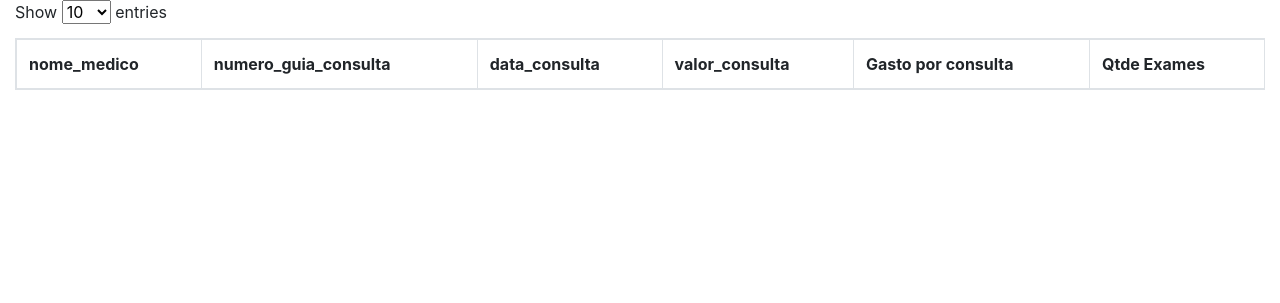
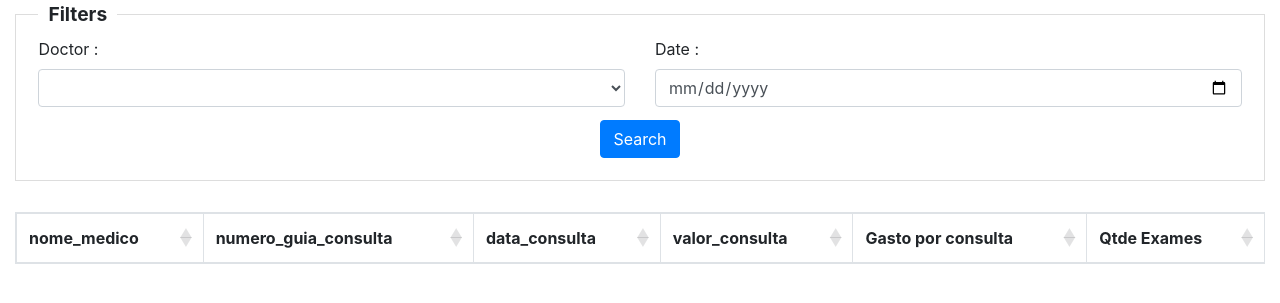
Before and after one commit to dimmykarson/mapes, a Django app: template exams/reports/templates/reports/index.html in a window 1280 px wide. Shown: the top 303 px of the page. Run offline with Django 3.2, Linux system fonts and the light colour scheme; the template is opened without the code that fills it, so the values that code supplies are empty; some libraries are stand-ins or nearby versions.

Commit message:
Search form

```diff
--- /dev/null
+++ b/exams/reports/static/css/default.css
@@ -0,0 +1,16 @@
+fieldset.fieldset-border {
+    border: 1px groove #ddd !important;
+    padding: 0 1.4em 1.4em 1.4em !important;
+    margin: 0 0 1.5em 0 !important;
+    -webkit-box-shadow:  0px 0px 0px 0px #000;
+            box-shadow:  0px 0px 0px 0px #000;
+}
+
+legend.fieldset-border {
+    font-size: 1.2em !important;
+    font-weight: bold !important;
+    text-align: left !important;
+    width:auto;
+    padding:0 10px;
+    border-bottom:none;
+}
--- a/exams/reports/templates/reports/index.html
+++ b/exams/reports/templates/reports/index.html
@@ -8,10 +8,31 @@
 <link rel="stylesheet" type="text/css" href="https://cdnjs.cloudflare.com/ajax/libs/twitter-bootstrap/4.1.1/css/bootstrap.css">
 <link rel="stylesheet" type="text/css" href="https://cdn.datatables.net/1.10.19/css/dataTables.bootstrap4.min.css">
 
+<link rel="stylesheet" type="text/css" href="{% static 'css/default.css' %}">
+
+
 {% endblock %}
 {% block content %}
 <div class="row">
         <div class="col-xl-12">
+            <form>
+                <fieldset class="fieldset-border">
+                <legend class="fieldset-border">{% trans 'Filters'%}</legend>
+                <div class="row">
+                    <div class="control-group col-xl-6">
+                        <label class="control-label input-label" for="selectbox_doctors">{% trans 'Doctor' %} :</label>
+                        <select class="form-control" id="selectbox_doctors" name="selectbox_doctor">
+                        </select>
+                    </div>
+                    <div class="control-group  col-xl-6">
+                        <label class="control-label input-label" for="date_conference">{% trans 'Date' %} :</label>
+                        <input type="date" class="form-control" id="date_conference" >
+                    </div>
+                </div>
+                <div class="control-group text-center" style="padding-top: 0.8em">
+                    <button type="submit" class="btn btn-primary">{% trans 'Search' %}</button>
+                </div>
+            </fieldset>
 
                 <table class="datatable table table-striped table-bordered" style="width:100%">
                     <thead>
@@ -25,6 +46,7 @@
                     <tbody>
                     </tbody>
                 </table>
+            </form>
 </div>
 </div>
 {% endblock %}
@@ -33,14 +55,24 @@
         $(document).ready(function() {
             var oTable = $('.datatable').dataTable({
                 "oLanguage": oLanguages,
-                "pagingType": "full_numbers",
                 "bProcessing": true,
                 "bServerSide": true,
                 "searching": false,
-                paging: true,
-                 "ordering": false,
+                "length":false,
                 "sAjaxSource": '{% url 'json_doctor_production' %}',
 
+            });
+            $('.dataTables_length').hide(); //Problema 1, issue reportado do framework de datatable-view
+
+        });
+
+        $(document).ready(function() {
+            console.log('Consultando doutores');
+            $.ajax({
+                url: '{% url 'load_doctors' %}',
+                success: function (data) {
+                    $("#selectbox_doctors").html(data);
+                }
               });
         });
     </script>
--- /dev/null
+++ b/exams/reports/templates/selects/doctors.html
@@ -0,0 +1,5 @@
+{% load i18n %}
+<option value="">{% trans 'Select a doctor' %}</option>
+{% for doc in doctors %}
+	<option value="{{doc.cod_medico}}">{{ doc.nome_medico }} </option>
+{% endfor %}
--- a/exams/reports/urls.py
+++ b/exams/reports/urls.py
@@ -4,4 +4,6 @@ from .views import *
 urlpatterns = [
     path('', index, name='report'),
     path('doctor_production/', DoctorProductionJSON.as_view(), name='json_doctor_production'),
+    path('load_doctors/', load_doctors, name='load_doctors'),
+
  ]
```
Also changed, not shown: exams/reports/views.py (+6 -5 lines). Lines whose indentation alone changed are shown as unchanged.
